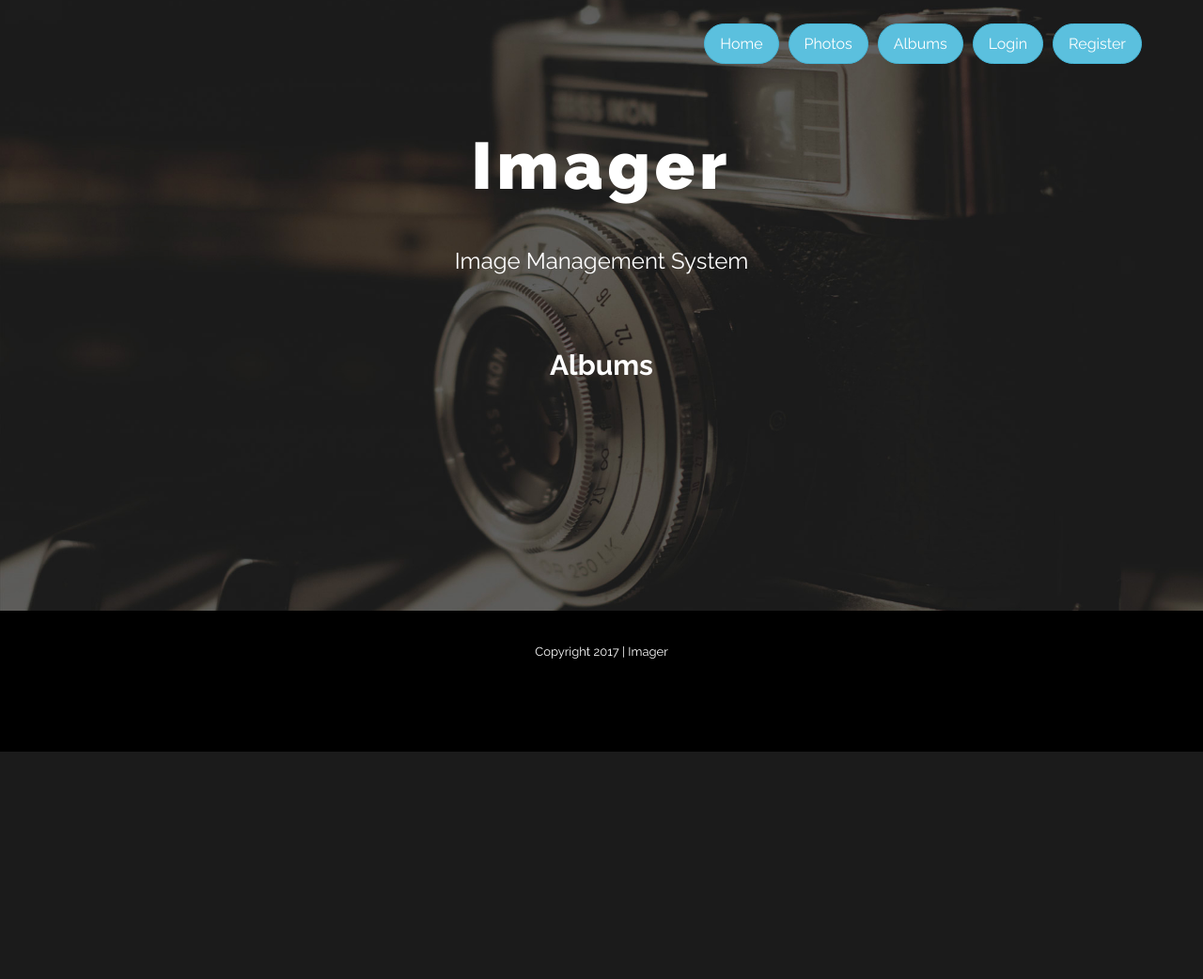
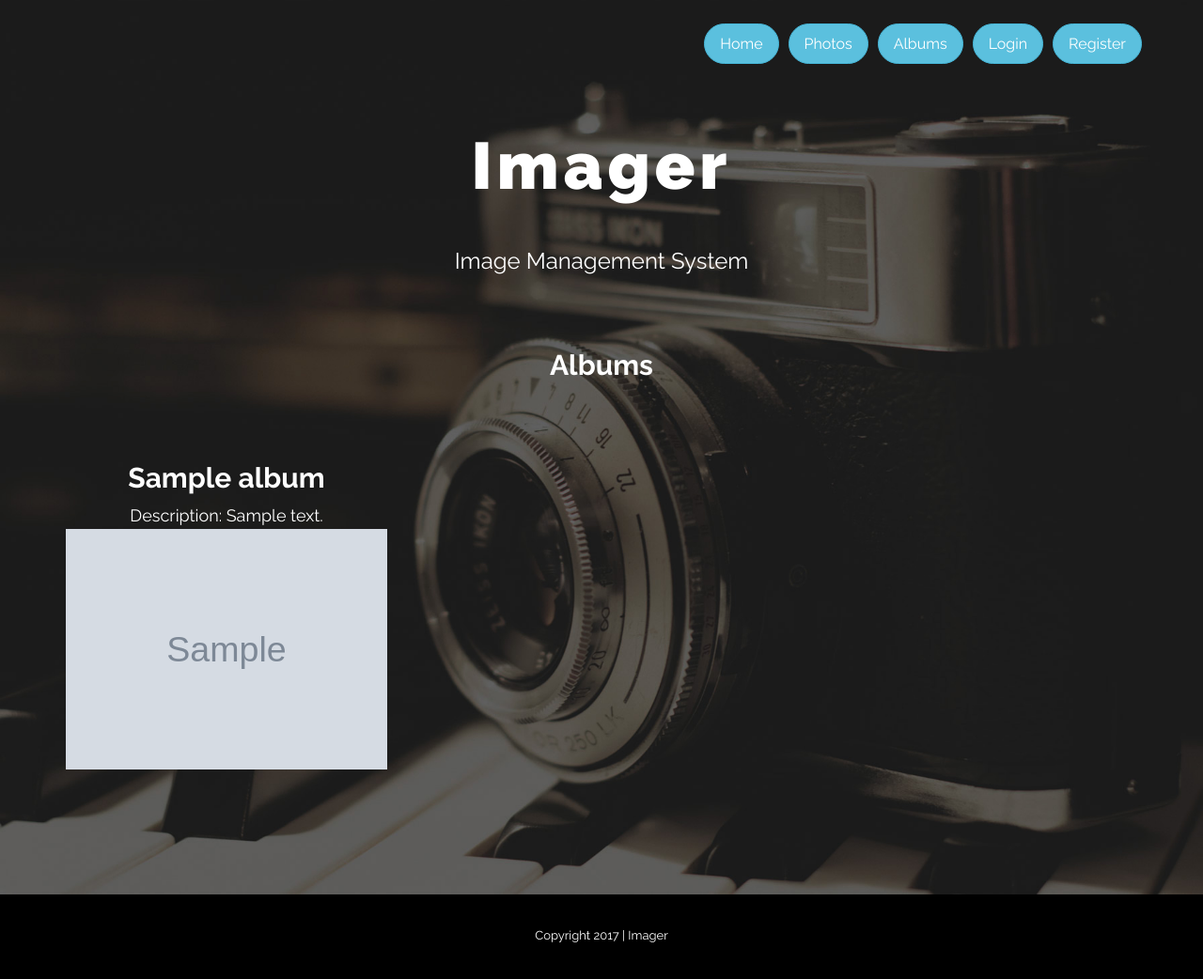
Before and after one commit to serashioda/django-imager, a Django app: page /images/albums/ in a window 1280 px wide. Shown: the whole page at 94% size. Before the commit the page ends 800 px from the top, so only its background shows below. Run offline with Django 3.2, Linux system fonts and the light colour scheme; tables that the repository leaves empty hold one stand-in row (values such as "Sample post"); grey boxes marked "Sample" are stand-in pictures; some libraries are stand-ins or nearby versions.

Commit message:
added album description to show when clicked.

```diff
--- a/imagersite/imager_images/templates/imager_images/albums.html
+++ b/imagersite/imager_images/templates/imager_images/albums.html
@@ -9,17 +9,17 @@
 
 <h2> Albums </h2>
 
-<!-- {% if user.is_authenticated %} -->
 <div class="stacks">
   {% for album in albums %}
   <div>
   <h2>{{ album.title }}</h2>
+  <p>Description: {{ album.description }}
   <a href="/images/albums/{{ album.id }}">
     <img src="{{ album.cover.image.url }}" />
   </a>
+  </p>
   </div>
   {% endfor %}
 </div>
-<!-- {% endif %} -->
 
 {% endblock %}
```
Also changed, not shown: README.md.
